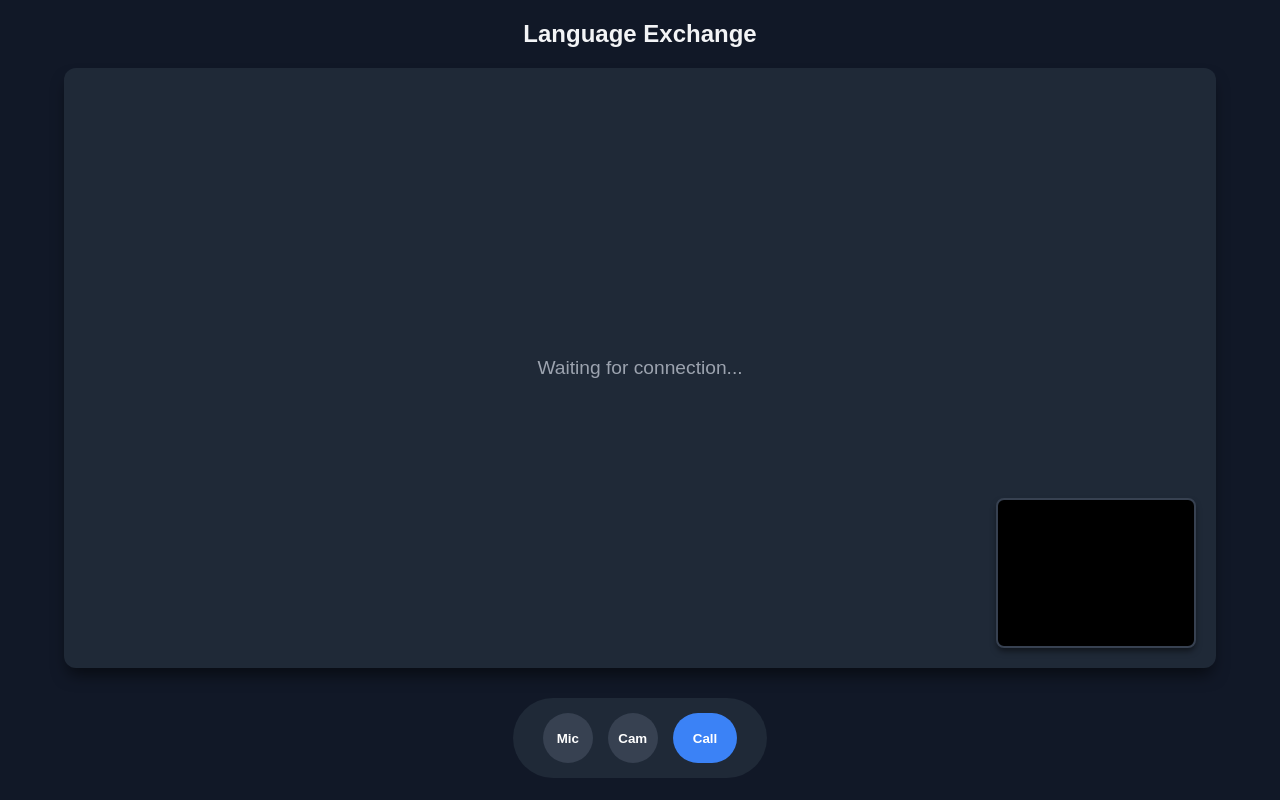
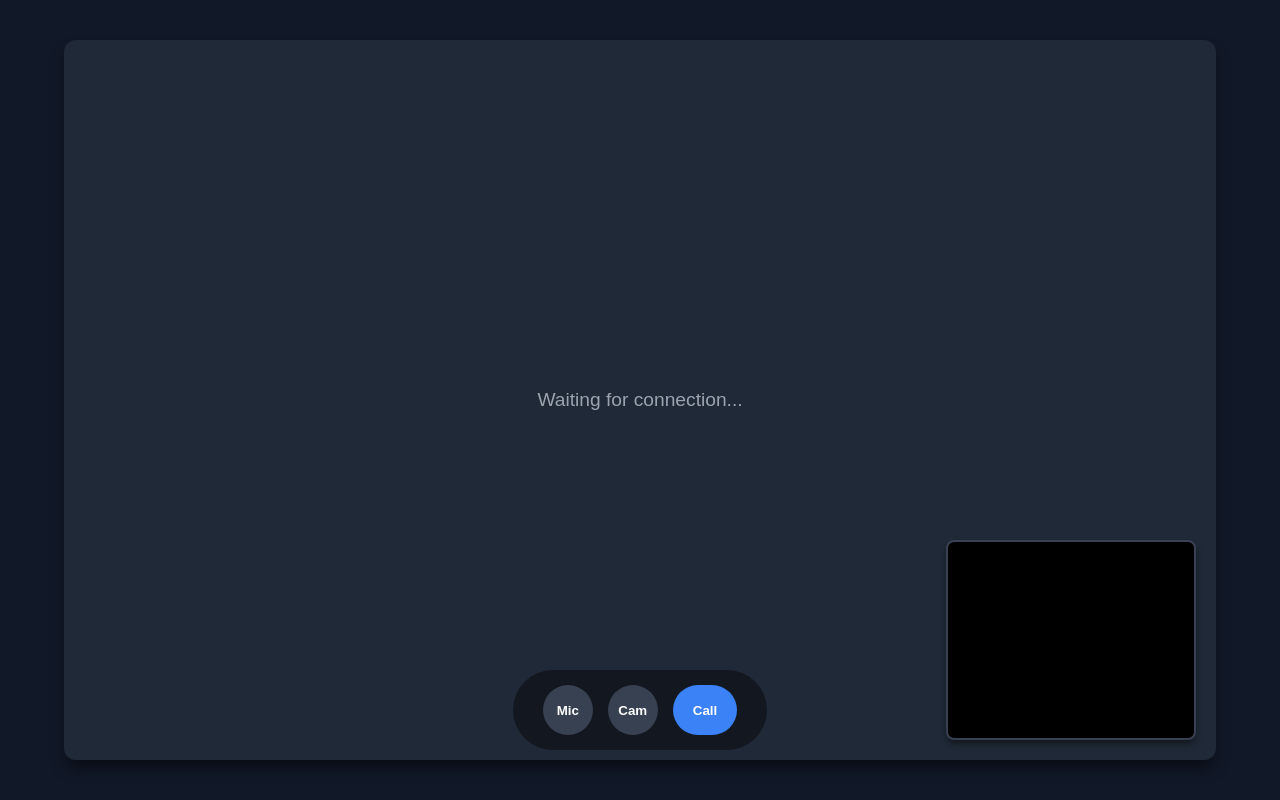
Before and after one commit to Rohan-Rahul/language-exchange-app, a React (Vite) app in the folder frontend/: page / in a window 1280 px wide. Built offline with nearby package versions, Linux system fonts and the light colour scheme; no server answers.

Commit message:
ui improved

```diff
--- a/frontend/src/App.jsx
+++ b/frontend/src/App.jsx
@@ -128,17 +128,14 @@ function App() {
   };
 
   return (
-    <div style={{ backgroundColor: '#111827', minHeight: '100vh', display: 'flex', flexDirection: 'column', alignItems: 'center', fontFamily: 'sans-serif', color: 'white' }}>
-
-      {/* Header */}
-      <h2 style={{ padding: '20px', margin: 0, fontWeight: 'bold', color: '#f3f4f6' }}>Language Exchange</h2>
+    <div style={{ backgroundColor: '#111827', minHeight: '100vh', display: 'flex', flexDirection: 'column', alignItems: 'center',justifyContent: 'center', fontFamily: 'sans-serif', color: 'white' }}>
 
       {/* Main Video Container */}
-      <div style={{ position: 'relative', width: '90vw', height: '75vh', backgroundColor: '#1f2937', borderRadius: '12px', overflow: 'hidden', display: 'flex', justifyContent: 'center', alignItems: 'center', boxShadow: '0 10px 15px -3px rgba(0, 0, 0, 0.5)' }}>
+      <div style={{ position: 'relative', width: '90vw', height: '90vh', backgroundColor: '#1f2937', borderRadius: '12px', overflow: 'hidden', display: 'flex', justifyContent: 'center', alignItems: 'center', boxShadow: '0 10px 15px -3px rgba(0, 0, 0, 0.5)' }}>
 
         {/* Remote Video (Takes up full container if accepted, otherwise hidden) */}
         {callAccepted && !callEnded ? (
-          <video playsInline ref={remoteVideo} autoPlay style={{ width: '100%', height: '100vh', objectFit: 'cover' }} />
+          <video playsInline ref={remoteVideo} autoPlay style={{ width: '100%', height: '100vh', objectFit: 'fill' }} />
         ) : (
           <div style={{ color: '#9ca3af', fontSize: '1.2rem' }}>Waiting for connection...</div>
         )}
@@ -153,9 +150,9 @@ function App() {
             position: 'absolute',
             bottom: '20px',
             right: '20px',
-            width: '200px',
-            height: '150px',
-            objectFit: 'cover',
+            width: '250px',
+            height: '200px',
+            objectFit: 'fill',
             borderRadius: '8px',
             border: '2px solid #374151',
             boxShadow: '0 4px 6px -1px rgba(0, 0, 0, 0.5)',
@@ -165,14 +162,14 @@ function App() {
         />
 
         {/* disable camera icon */}
-        <img src={disableCamera} alt="disableCamera" style={{position: 'absolute', bottom: '72px', right: '95px', width: '40px', height: '40px',display: cameraActive ? 'none' : 'block', transform: 'rotateX(180deg)'}}/>
+        <img src={disableCamera} alt="disableCamera" style={{position: 'absolute', bottom: '92px', right: '115px', width: '40px', height: '40px',display: cameraActive ? 'none' : 'block', transform: 'rotateX(180deg)'}}/>
 
         {/* muted mic icon */}
         <img src={muted} alt="muteIcon" style={{position: 'absolute', bottom: '30px', right: '30px', width: '20px', height: '20px',display: micActive ? 'none' : 'block'}}/>
-      </div>
 
           {/* Control Bar */}
-      <div style={{ display: 'flex', gap: '15px', marginTop: '30px', padding: '15px 30px', backgroundColor: '#1f2937', borderRadius: '50px' }}>
+        <div style={{position: 'absolute', bottom: '10px'}}>
+          <div style={{ display: 'flex', gap: '15px', marginTop: '30px', padding: '15px 30px', backgroundColor: '#131820', borderRadius: '50px' }}>
             <button onClick={toggleMic} style={{ width: '50px', height: '50px', borderRadius: '50%', border: 'none', cursor: 'pointer', backgroundColor: micActive ? '#374151' : '#ef4444', color: 'white', fontWeight: 'bold' }}>
               {micActive ? "Mic" : "Mute"}
             </button>
@@ -191,6 +188,8 @@ function App() {
               </button>
             )}
           </div>
+        </div>
+      </div>
 
       {/* Incoming Call Notification */}
       {receivingCall && !callAccepted && (
```
Lines whose indentation alone changed are shown as unchanged.
